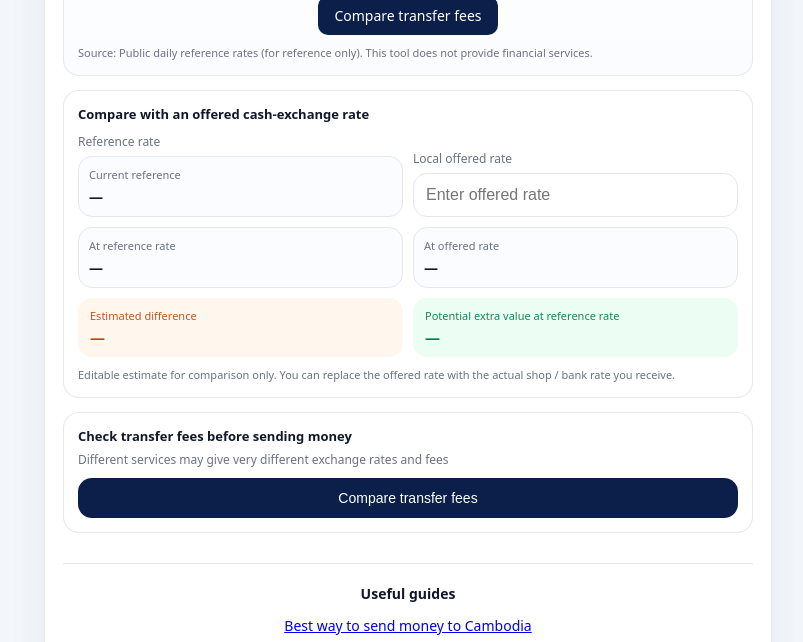
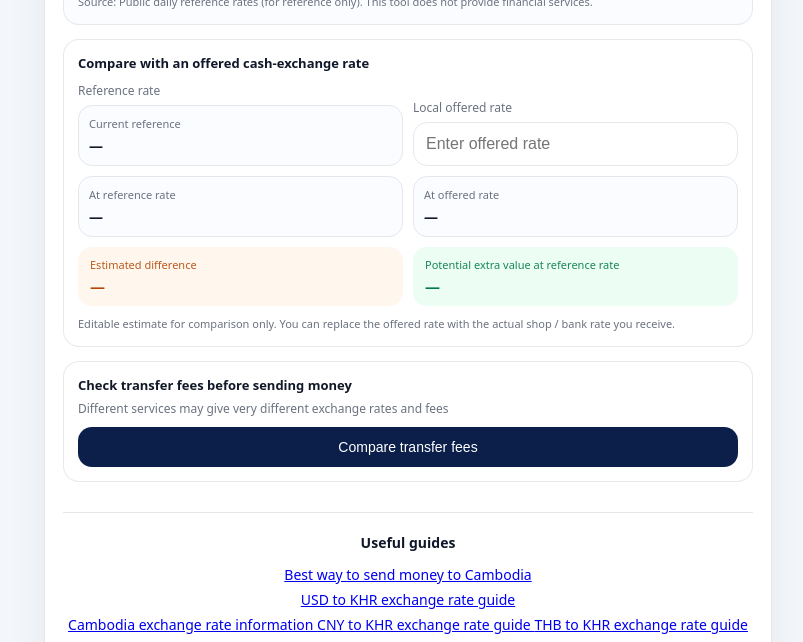
Before and after one commit to li767404639-hue/khr-usd-rate, a plain HTML site: page index.html in a window 1280 px wide. Shown: the part 458-1100 px from the top of the page, without its empty margins (232-1035 px from the left). Drawn offline with Linux system fonts and the light colour scheme; no server answers.

Commit message:
Update index.html

```diff
--- a/index.html
+++ b/index.html
@@ -468,13 +468,6 @@ href="https://khr-usd-rate.vercel.app/">
         <div class="result" id="result">—</div>
         <button id="copy" class="copyBtn" disabled>Copy</button>
       </div>
-     <div style="margin-top:12px;text-align:center">
-  <a id="transferBtn"
-     href="/transfer.html"
-     style="display:inline-block;background:#0B1F4A;color:white;padding:10px 16px;border-radius:10px;font-size:14px;text-decoration:none;">
-    Compare transfer fees
-  </a>
-  </div>
       <div class="sub" id="subText">
         Source: Public daily reference rates (for reference only). This tool does not provide financial services.
       </div>
```
